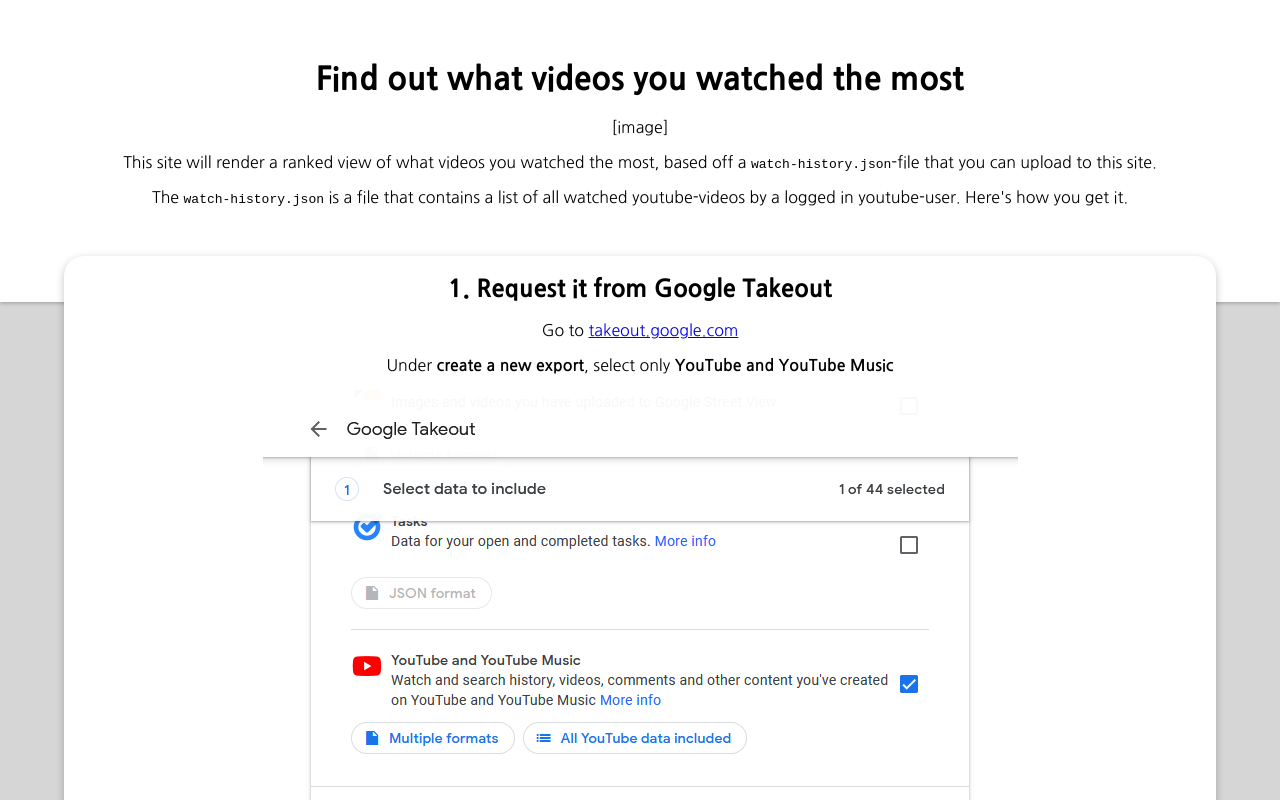
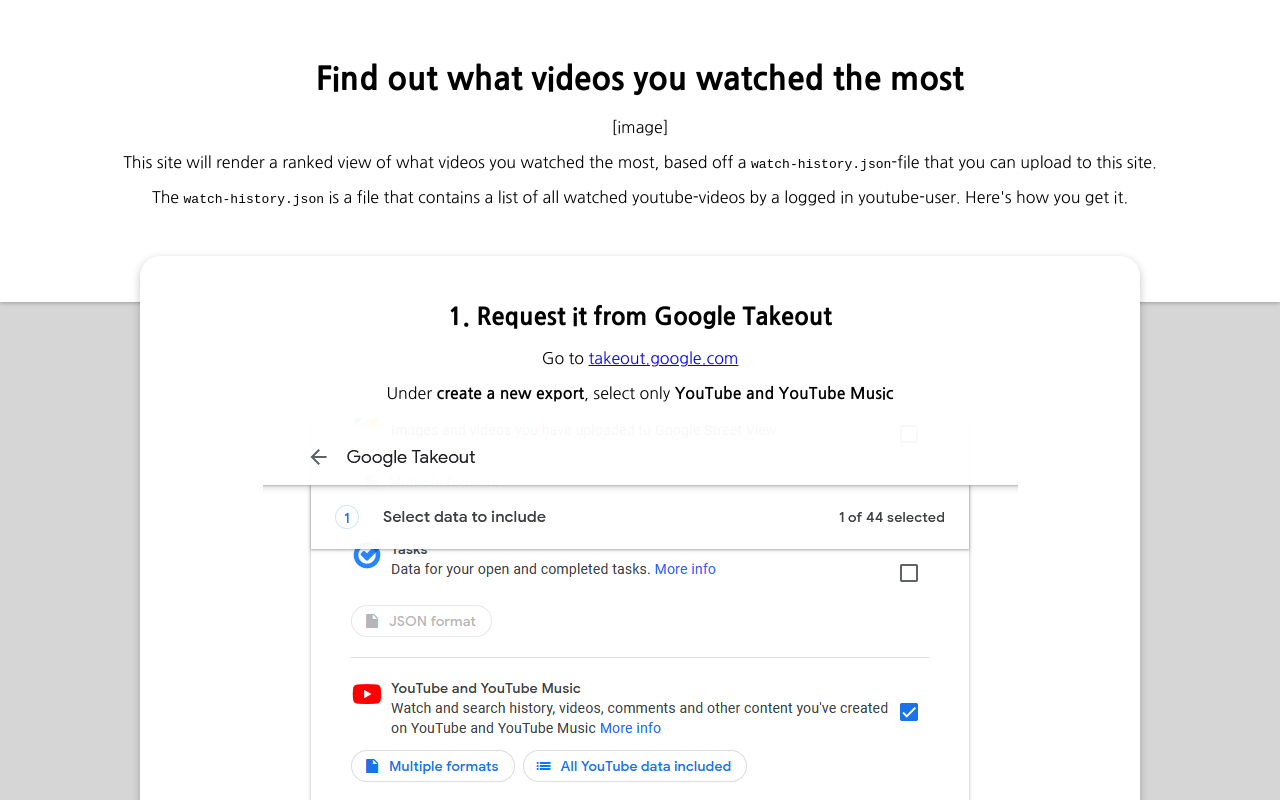
Before and after one commit to paalss/youtube-wrapped, a React (Create React App) app: page / in a window 1280 px wide. Shown: the top 800 px of the page. Built offline with nearby package versions, Linux system fonts and the light colour scheme.

Commit message:
better layout

```diff
--- a/src/App.css
+++ b/src/App.css
@@ -29,6 +29,10 @@ h1,
 h2,
 h3 {
   font-weight: 800;
+}
+
+h2 {
+  margin-top: 3rem;
 }
 
 h3 {
@@ -80,6 +84,7 @@ select {
   border-radius: 15px;
 }
 
+/* ranked list */
 ol.overlay {
   list-style-type: none;
   padding: 0;
@@ -90,7 +95,19 @@ ol.overlay {
   background-color: #fff;
   box-shadow: rgba(0, 0, 0, 0.24) 0px 3px 8px;
   overflow: hidden;
-  margin: -46px 0 0 0;
+  /* margin: -46px 0 0 0; */
+  max-width: 1000px;
+  margin: -46px auto 30px auto;
+}
+
+.overlay img {
+  max-width: 100%;
+}
+
+.overlay p {
+  --spacing: 40px;
+  margin-left: var(--spacing);
+  margin-right: var(--spacing);
 }
 
 li.videoitem {
@@ -117,8 +134,8 @@ li.videoitem .text {
   padding: 0.8rem 1.5rem;
 }
 
-@media screen and (min-width: 800px) {
+/* @media screen and (min-width: 800px) {
   .overlay {
     margin: -46px 5% 30px 5%;
   }
-}
+} */
```
